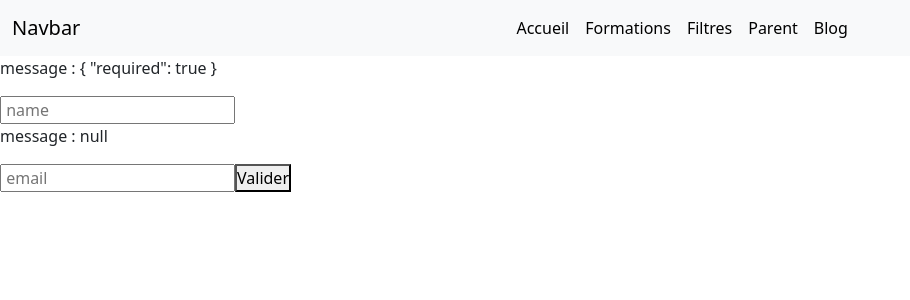
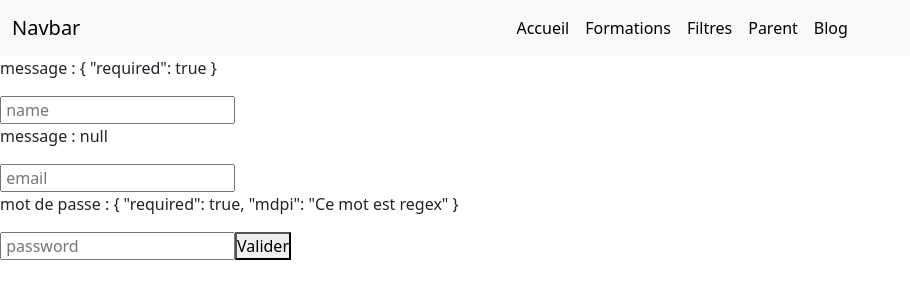
Before and after one commit to ramas69/formations-hb-p9, an Angular app: page / in a window 1280 px wide. Shown: the top 300 px of the page, without its empty margins (0-910 px from the left). Built offline with nearby package versions, Linux system fonts and the light colour scheme; a small style sheet from the web is missing.

Commit message:
regex custom validator

```diff
--- a/src/app/home/home.component.html
+++ b/src/app/home/home.component.html
@@ -50,6 +50,14 @@ Methode 1: avec FormsModule et NGModel
         @if ( form.controls['email'].errors?.['email']) {
             <div class="alert alert-danger"> mauvais format email</div>
         }
+    }
+
+    <p> mot de passe : {{ form.controls['password'].errors | json}}</p>
+    <input type="password"  formControlName="password" placeholder=" password">
+    @if (form.controls['password'].invalid && form.controls['password'].touched || form.controls['password'].dirty) {
+        @if ( form.controls['password'].errors?.['mdpi']) {
+            <div class="alert alert-danger"> Le formt de mot de passe est incorrect</div>
+        }
 
 
     }
--- a/src/app/home/home.component.ts
+++ b/src/app/home/home.component.ts
@@ -6,6 +6,11 @@ import { AbstractControl, FormControl, FormGroup, FormsModule, NgForm, ReactiveF
 export const motsInterdits = (control:AbstractControl): ValidationErrors | null=> {
    const mots = ["lol", "mdr"];
    return mots.includes(control.value) ? {interdit:"Ce mot est interdit"}:null
+}
+
+export  const motdepasse = (control:AbstractControl): ValidationErrors | null=> {
+  const conditions = RegExp('^(?=.*[A-Zd!@#$%^&*])(?=.*[a-z]).{8,}$');
+  return conditions.test(control.value) ? {mdp:"Ce mot est interdit"}: {mdpi:"Ce mot est regex"}
 }
 
 @Component({
@@ -28,7 +33,7 @@ export class HomeComponent {
     public form:FormGroup = new FormGroup({
       name: new FormControl('', {validators:[Validators.required, Validators.minLength(4), Validators.maxLength(10), motsInterdits]}),
       email: new FormControl('', {validators:[Validators.email, motsInterdits]}),
-
+      password: new FormControl('', {validators:[Validators.required,motdepasse]})
     })
 
     onSubmit(){
```
